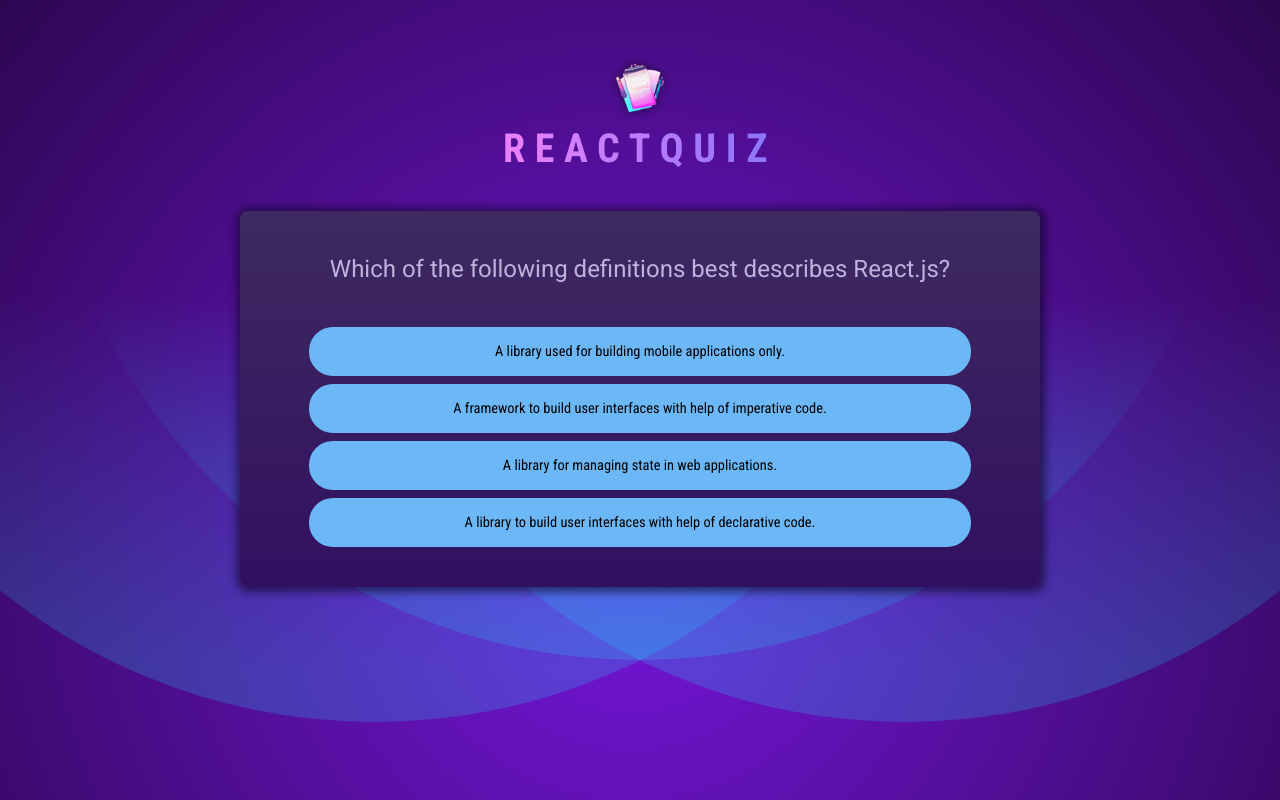
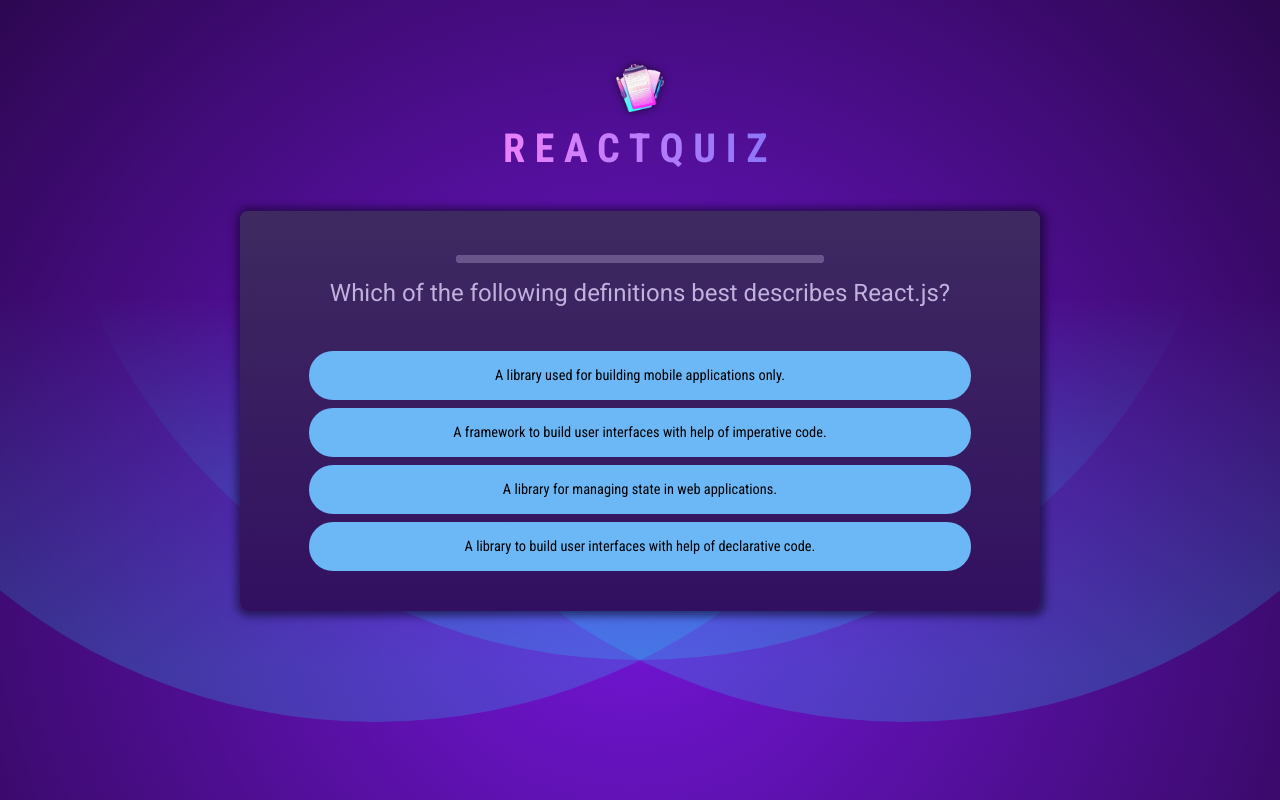
Before and after one commit to nicolasbouffault/2024-React-Quiz, a React (Vite) app: page / in a window 1280 px wide. Built offline with nearby package versions, Linux system fonts and the light colour scheme.

Commit message:
Add useEffect hook around timer functions

```diff
--- a/src/components/QuestionTimer.jsx
+++ b/src/components/QuestionTimer.jsx
@@ -1,9 +1,19 @@
-import { useState } from "react";
+import { useState, useEffect } from "react";
 
 export default function QuestionTimer({ timeout, onTimeout }) {
-  const [remainingTime, setRemainingTime] = useState();
+  const [remainingTime, setRemainingTime] = useState(timeout);
 
-  setTimeout(onTimeout, timeout);
+  useEffect(() => {
+    setTimeout(onTimeout, timeout);
+  }, [timeout, onTimeout]);
 
-  return <progress id="questionTime"></progress>;
+  useEffect(() => {
+    setInterval(() => {
+      setRemainingTime((prevRemainingTime) => prevRemainingTime - 100);
+    }, 100);
+  }, []);
+
+  return (
+    <progress id="questionTime" max={timeout} value={remainingTime}></progress>
+  );
 }
--- a/src/components/Quiz.jsx
+++ b/src/components/Quiz.jsx
@@ -1,6 +1,7 @@
 import { useState } from "react";
 
 import questions from "../questions";
+import QuestionTimer from "./QuestionTimer";
 import quizCompleteImg from "../assets/quiz-complete.png";
 
 export default function Quiz() {
@@ -30,6 +31,10 @@
   return (
     <div id="quiz">
       <div id="question">
+        <QuestionTimer
+          timeout={10000}
+          onTimeout={() => handleSelectAnswer(null)}
+        />
         <h2>{questions[activeQuestionIndex].text}</h2>
         <ul id="answers">
           {shuffledAnswers.map((answer) => (
```
